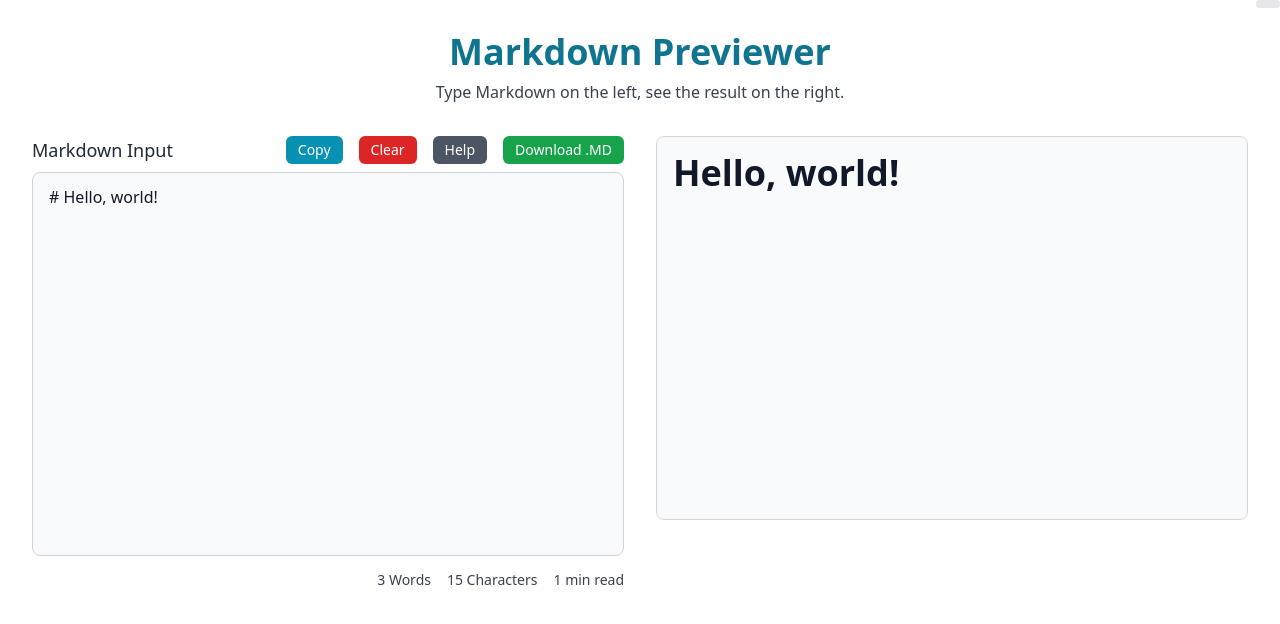
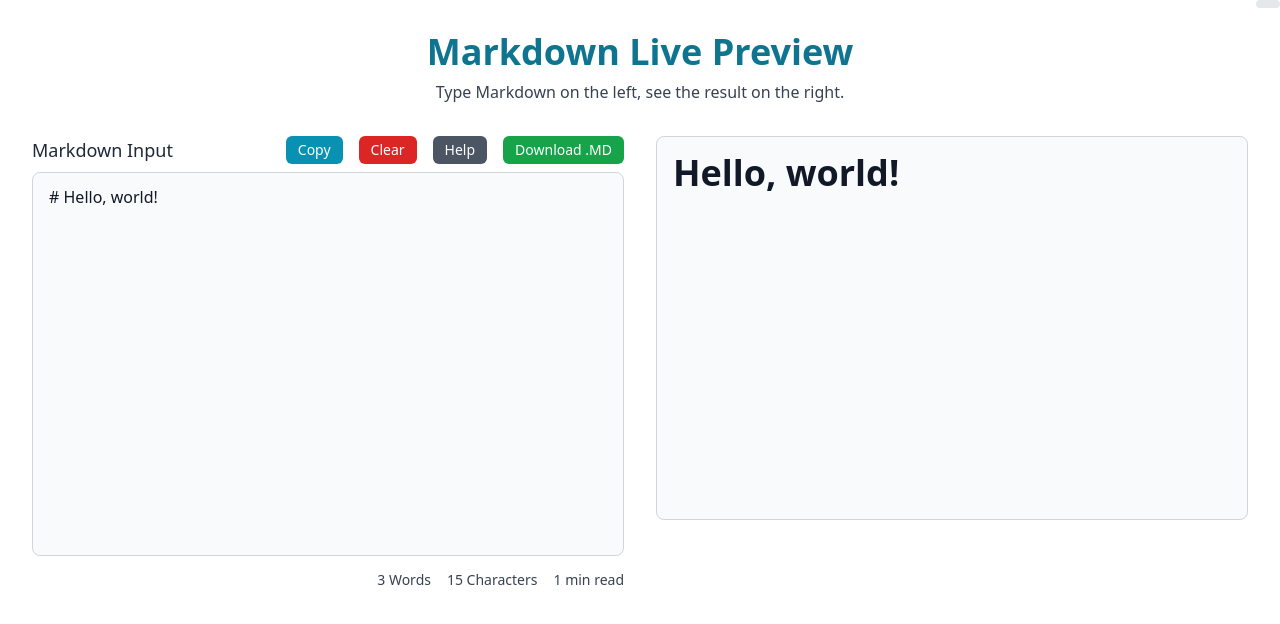
Before and after one commit to TrevorBrowning/MarkCanvas, a Vue app: page / in a window 1280 px wide. Shown: the top 624 px of the page. Built offline with nearby package versions, Linux system fonts and the light colour scheme.

Commit message:
fix: Update page title

```diff
--- a/src/App.vue
+++ b/src/App.vue
@@ -4,7 +4,7 @@
     class="w-full min-h-screen p-4 sm:p-8 font-sans transition-colors duration-300 bg-white text-gray-900 dark:bg-gray-900 dark:text-gray-100"
   >
     <header class="text-center mb-8">
-      <h1 class="text-4xl font-bold text-cyan-700 dark:text-cyan-400">Markdown Previewer</h1>
+      <h1 class="text-4xl font-bold text-cyan-700 dark:text-cyan-400">Markdown Live Preview</h1>
       <p class="mt-2 text-gray-700 dark:text-gray-400">
         Type Markdown on the left, see the result on the right.
       </p>
```
